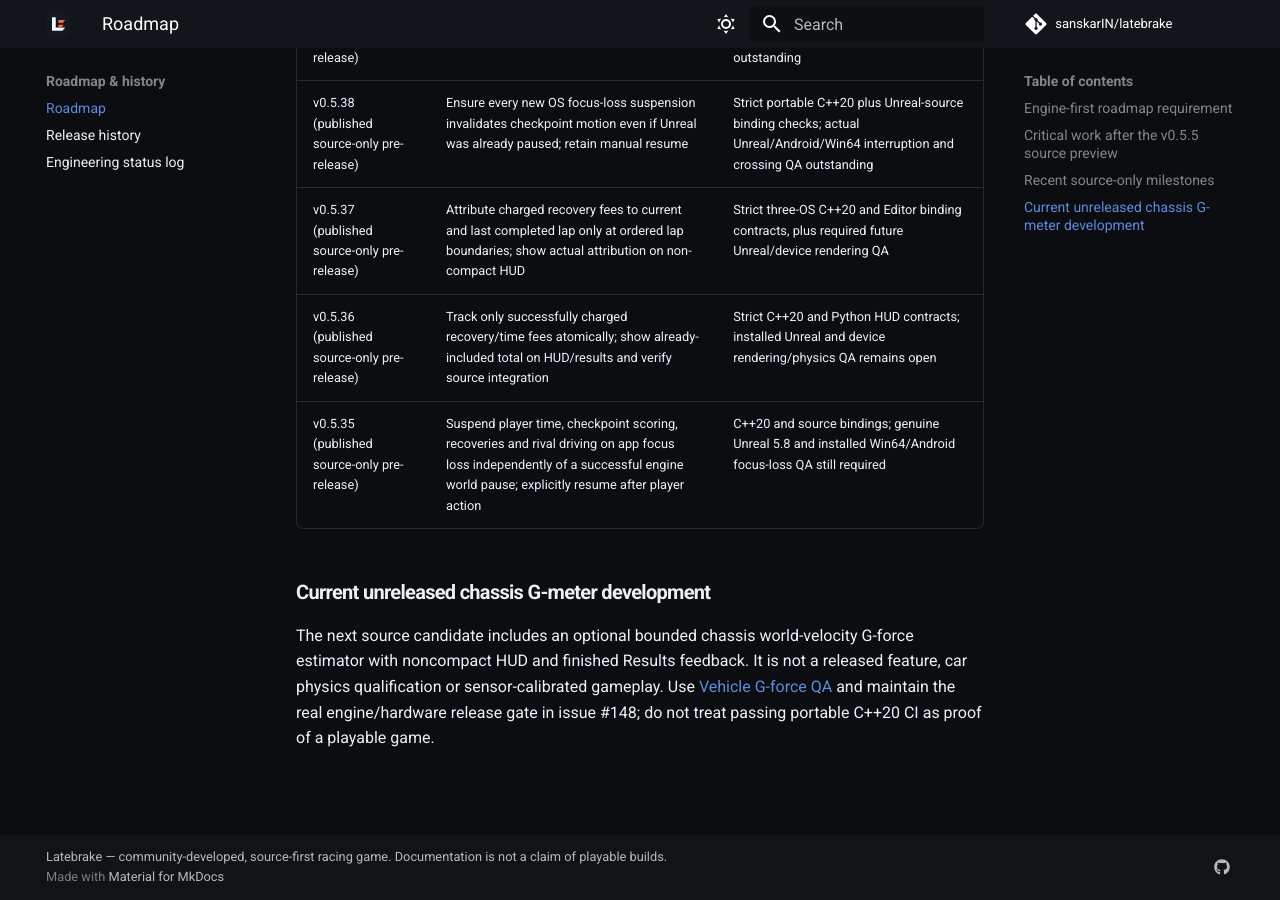
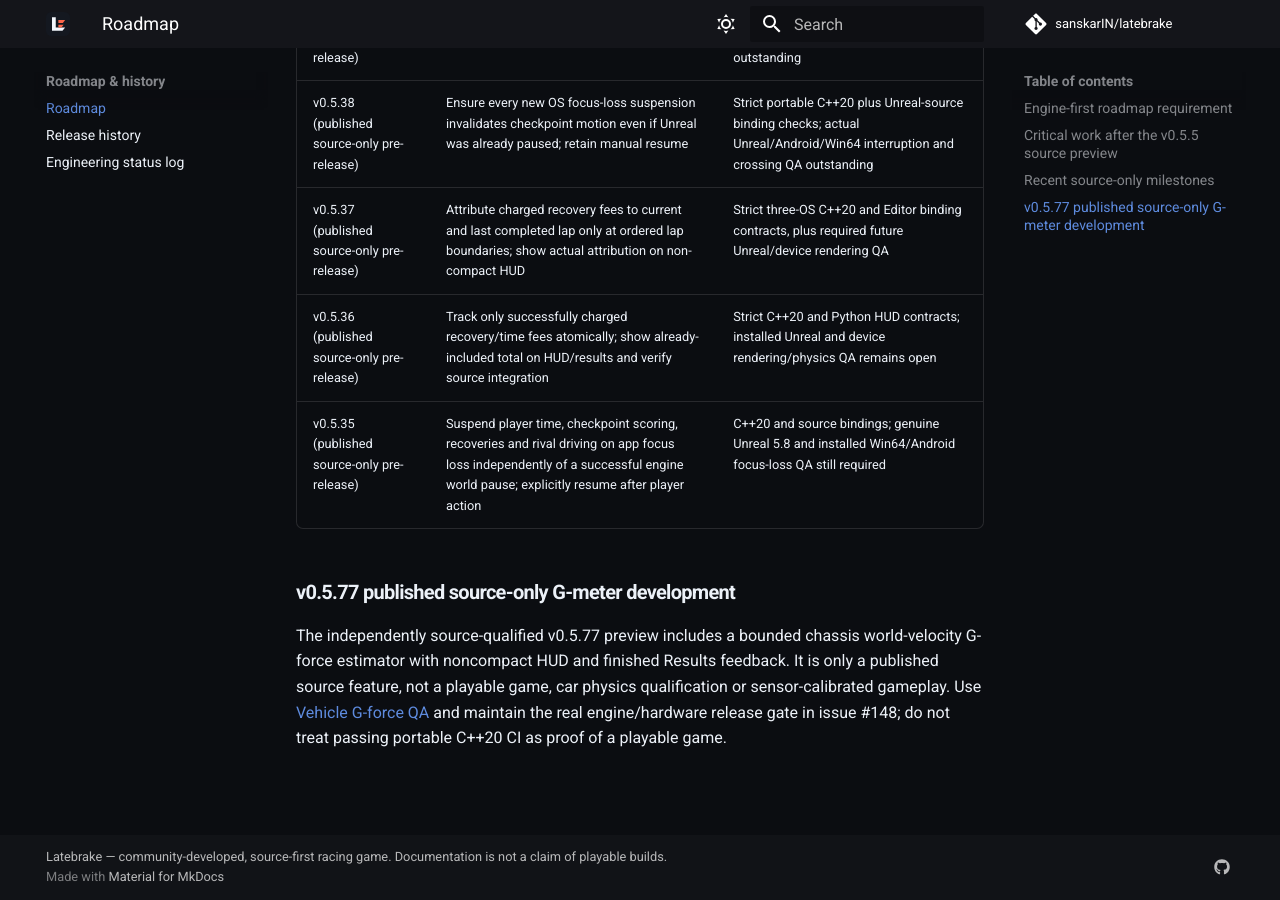
Before and after one commit to sanskarIN/latebrake, an MkDocs documentation site: the page built from docs/ROADMAP.md, in a window 1280 px wide and 900 px high, scrolled down 8926 px. Built offline with MkDocs 1.6.1 and Material for MkDocs 9.7.7, drawn with Linux system fonts in a browser that asks for light colours; comment, search, counter and statistics services are not loaded.

Commit message:
docs(pages): stage source-only v0.5.77 preview facts without game claims

```diff
--- a/docs/ROADMAP.md
+++ b/docs/ROADMAP.md
@@ -117,11 +117,11 @@ solely because packaging helper scripts now exist.
 | v0.5.35 (published source-only pre-release) | Suspend player time, checkpoint scoring, recoveries and rival driving on app focus loss independently of a successful engine world pause; explicitly resume after player action | C++20 and source bindings; genuine Unreal 5.8 and installed Win64/Android focus-loss QA still required |
 
 
-### Current unreleased chassis G-meter development
+### v0.5.77 published source-only G-meter development
 
-The next source candidate includes an optional bounded chassis world-velocity
-G-force estimator with noncompact HUD and finished Results feedback. It is not
-a released feature, car physics qualification or sensor-calibrated gameplay.
+The independently source-qualified v0.5.77 preview includes a bounded chassis world-velocity
+G-force estimator with noncompact HUD and finished Results feedback. It is only a published source feature, not a playable game,
+car physics qualification or sensor-calibrated gameplay.
 Use [Vehicle G-force QA](VEHICLE_G_FORCE_QA.md) and maintain the real
 engine/hardware release gate in issue #148; do not treat passing portable
 C++20 CI as proof of a playable game.
```
